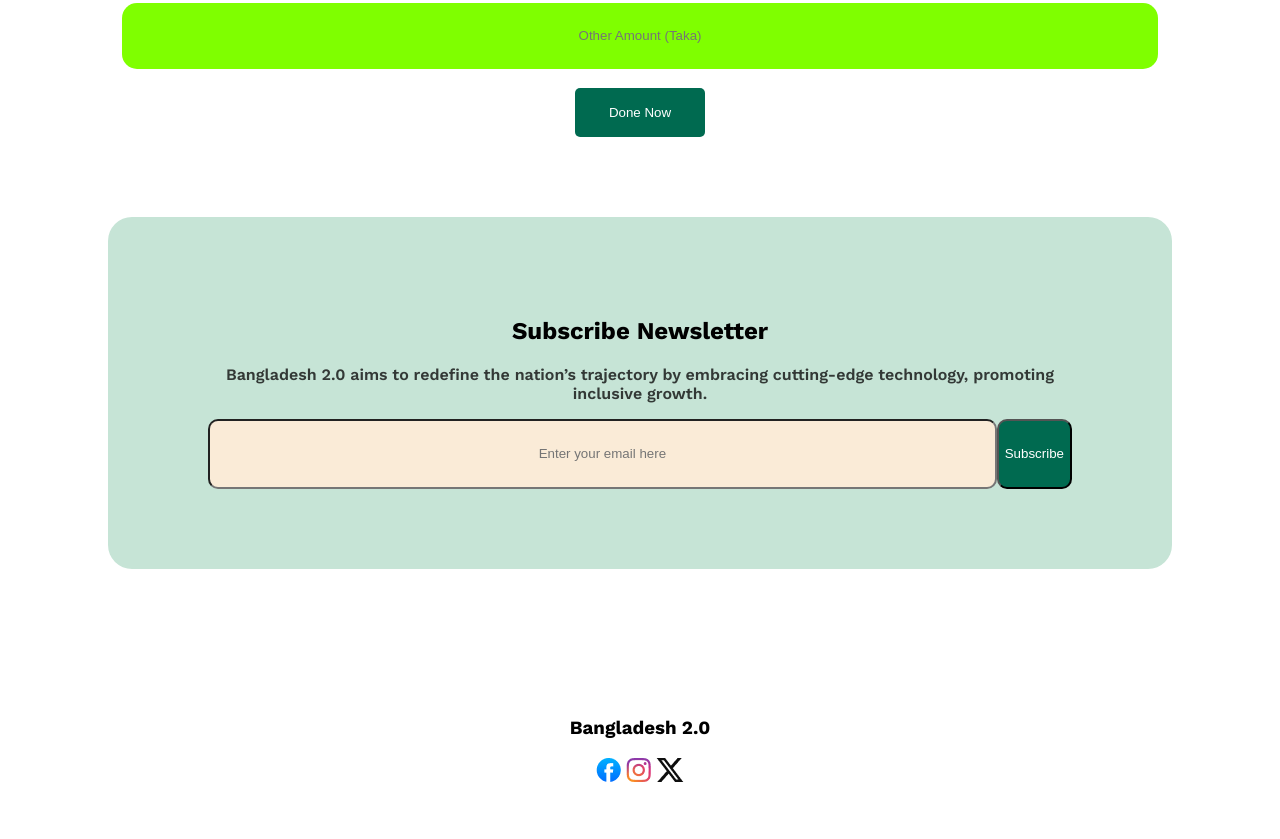
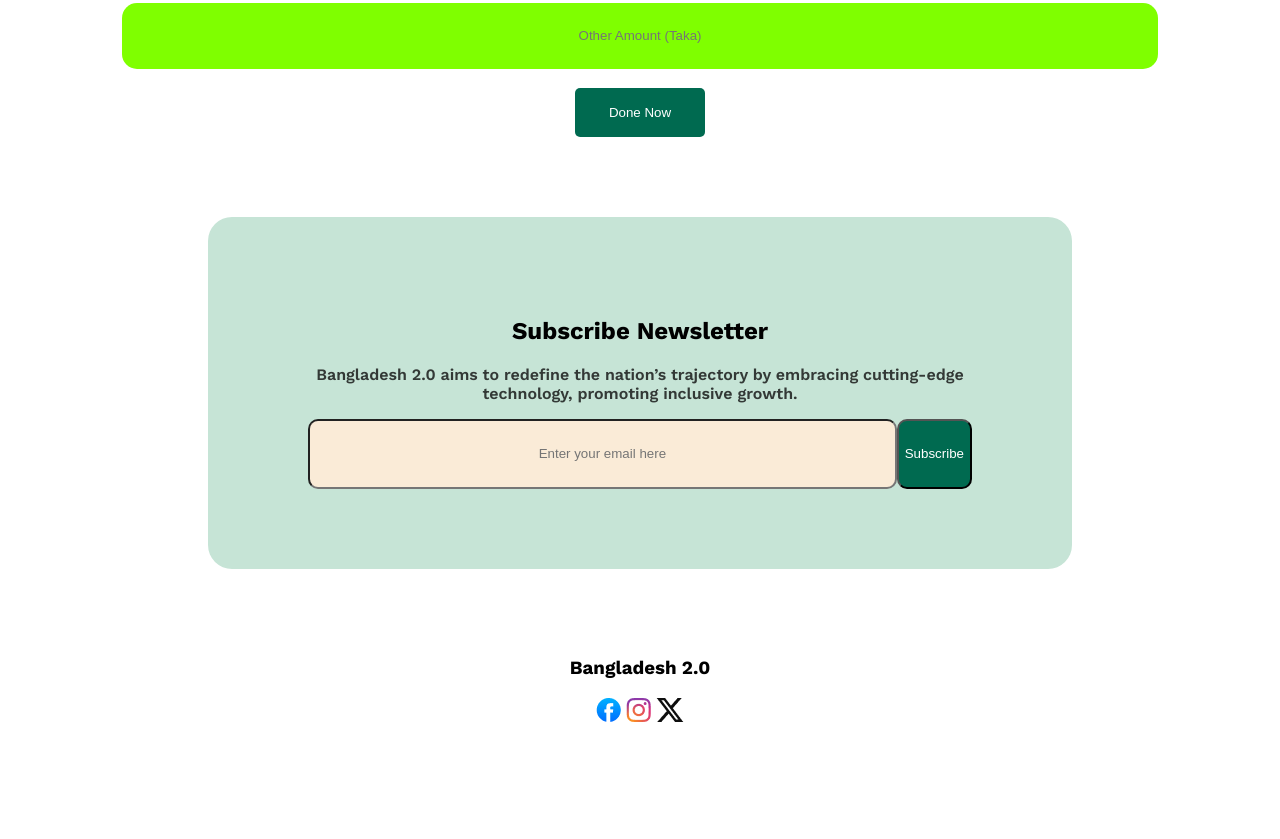
Before and after one commit to rohitahemed13/Project-Assignment-01, a plain HTML site: page index.html in a window 1280 px wide. Shown: the part 4201-5040 px from the top of the page. After the commit the page ends 5007 px from the top, so only its background shows below. Drawn offline with nearby package versions, Linux system fonts and the light colour scheme.

Commit message:
added a new file

```diff
--- a/index.html
+++ b/index.html
@@ -10,12 +10,12 @@
 <link rel="stylesheet" href="styles/style.css">
 </head>
 <body class="open-sans-normal">
- <header >
+ <header  >
     <nav>
         <h3>Bangladesh 2.0</h3>
       <a href="">  <button class="btn-primary">Sign in</button></a>
     </nav>
-    <section >
+    <section  >
 
     <div class="banner">
         <div>
@@ -24,7 +24,6 @@
           </div>
           <img src="images/assets/hero.png" alt="">
      </div>
-
  </section>
  </header>
  <main>
@@ -197,26 +196,28 @@
        </div>
       </div>
     </section>
-
- </main>
-
- <footer>
+  <section class="footer">
     <h2>Subscribe Newsletter</h2>
     <p class="title ">Bangladesh 2.0 aims to redefine the nation’s trajectory by embracing cutting-edge technology, promoting inclusive growth.</p>
     <div class="display">
      <input class="rohit"   type="email" id="email" name="email" placeholder="Enter your email here">
-    <button class="mina">Subscribe</button>
+     <button class="color" >Subscribe</button>
     </div>
+  </section>
+   </main>
 
-</footer>
-<div class="nr">
+ <footer>
+    <!-- <div class="nr"> -->
 
         <h3>Bangladesh 2.0</h3>
         <div >
           <a href="">  <img src="images/assets/facebook.png" alt=""></a>
            <a  href=""> <img src="images/assets/instagram.png" alt=""></a>
          <a  href="">    <img src="images/assets/x.png" alt=""></a>
-    </div>
+        <!-- </div> -->
+
+</footer>
+
 
 </div>
 </body>
--- a/styles/style.css
+++ b/styles/style.css
@@ -12,6 +12,7 @@ nav{
     justify-content: space-between;
     margin: ;
     padding: 10px 160px 10px 160px;
+
 }
 .btn-primary{
     width: 116px;
@@ -34,11 +35,15 @@ nav{
 }
 .banner{
     display: flex;
+
     background: rgb(198, 228, 214);
     border-radius: 24px;
     margin: 20px 100px;
 
 padding: 80px 100px 80px 100px;
+}
+.abs{
+    /* position: absolute; */
 }
 .skill-container{
     display: flex;
@@ -71,6 +76,7 @@ padding: 80px 100px 80px 100px;
 
 main{
     margin: 20px 100px;
+
 }
 .btn{
     background-color: rgb(9, 161, 92);
@@ -190,7 +196,7 @@ margin-right: 3px;
    margin: 32px 0px;
    text-align: center;
 }
-footer{
+.footer{
     text-align: center;
     background: rgb(198, 228, 214);
 padding: 80px 100px 80px 100px;
@@ -223,6 +229,13 @@ margin-top: 80px;
 }
 .display{
     display: flex;
+    gap: 0%;
+
+}
+.color{
+    background-color: rgb(0, 106, 80);
+    border-radius: 10px;
+    color: white;
 }
 .gr{
     border: none;
@@ -272,10 +285,9 @@ margin-top: 80px;
 .mina:hover{
     background-color: aqua;
 }
+footer{
+justify-items: center;
 
-.nr{
-justify-items: center;
-margin-top: 80px;
 margin-bottom: 30px;
 padding: 50px 160px 50px 160px;
 
```
Lines whose indentation alone changed are shown as unchanged.
